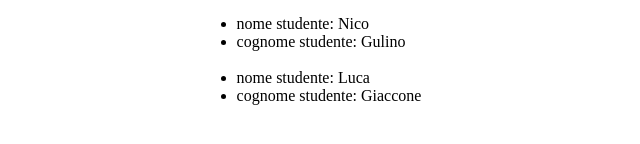
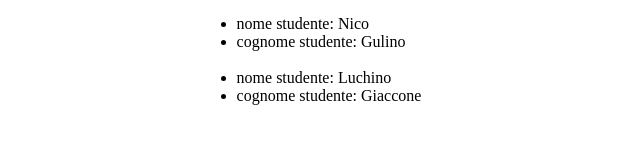
Before and after one commit to Alexx-Viv/js-oggetti-studenti, a plain HTML site: page index.html in a window 1280 px wide. Shown: the part 274-418 px from the top of the page, 311-951 px from the left. Drawn offline with Linux system fonts and the light colour scheme.

Commit message:
Exercise 2

```diff
--- a/js/appStudent.js
+++ b/js/appStudent.js
@@ -20,7 +20,7 @@ var studentList = [
     età: 21,
   },
   {
-    nome: "Luca",
+    nome: "Luchino",
     cognome: "Giaccone",
     età: 21,
   },
```
Also changed, not shown: index.html (+1 -1 lines).
